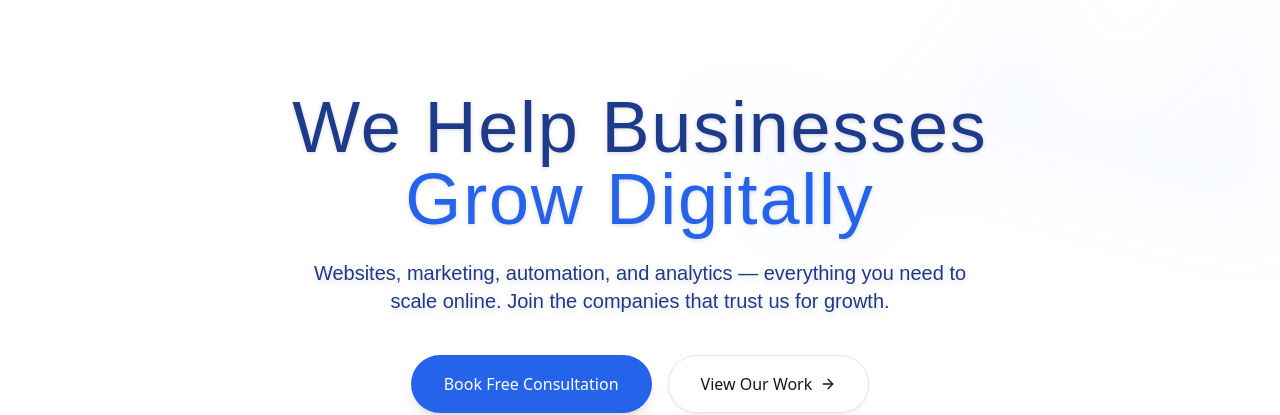
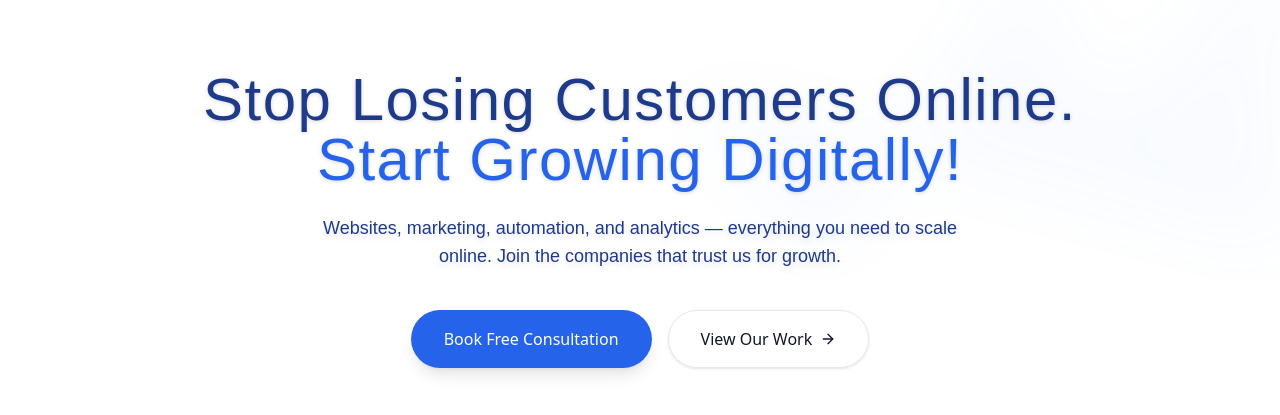
Before and after one commit to startuphubs24-coder/modern-agency-website, a Next.js app: page / in a window 1280 px wide. Shown: the part 165-580 px from the top of the page. Built offline with nearby package versions, Linux system fonts and the light colour scheme; no server answers; the database is empty; a web font is replaced by a local one.

Commit message:
Update hero section headline, banner fit, and font sizes

```diff
--- a/src/components/HeroSection.tsx
+++ b/src/components/HeroSection.tsx
@@ -50,7 +50,7 @@ export default function HeroSection() {
   }, [])
 
   return (
-    <section className="relative pt-32 pb-20 lg:pt-48 lg:pb-32 overflow-hidden bg-white">
+    <section className="relative min-h-[90vh] flex items-center pt-20 pb-12 lg:pt-32 lg:pb-20 overflow-hidden bg-white">
       {/* Dynamic Background Image Layer - Optimized with next/image */}
       {bannerUrl && (
         <div className="absolute inset-0 z-0 overflow-hidden pointer-events-none transition-opacity duration-700">
@@ -72,18 +72,18 @@ export default function HeroSection() {
             initial={{ opacity: 0, y: 20 }}
             animate={{ opacity: 1, y: 0 }}
             transition={{ duration: 0.5 }}
-            className="text-4xl tracking-wide font-medium drop-shadow-sm sm:text-5xl md:text-6xl lg:text-7xl"
+            className="text-3xl tracking-wide font-medium drop-shadow-sm sm:text-4xl md:text-5xl lg:text-6xl"
             style={{ fontFamily: "'Bitcount Grid Single Ink', sans-serif", color: textColor }}
           >
-            <span className="block">We Help Businesses </span>
-            <span className="block" style={{ color: 'var(--color-primary, #ec4899)' }}>Grow Digitally</span>
+            <span className="block">Stop Losing Customers Online. </span>
+            <span className="block" style={{ color: 'var(--color-primary, #ec4899)' }}>Start Growing Digitally!</span>
           </motion.h1>
 
           <motion.p
             initial={{ opacity: 0, y: 20 }}
             animate={{ opacity: 1, y: 0 }}
             transition={{ duration: 0.5, delay: 0.1 }}
-            className="mt-6 text-base sm:text-lg sm:max-w-2xl mx-auto md:text-xl font-medium drop-shadow-md"
+            className="mt-6 text-sm sm:text-base sm:max-w-2xl mx-auto md:text-lg font-medium drop-shadow-md"
             style={{ fontFamily: "'Tektur', sans-serif", color: textColor }}
           >
             Websites, marketing, automation, and analytics — everything you need to scale online. Join the companies that trust us for growth.
```
